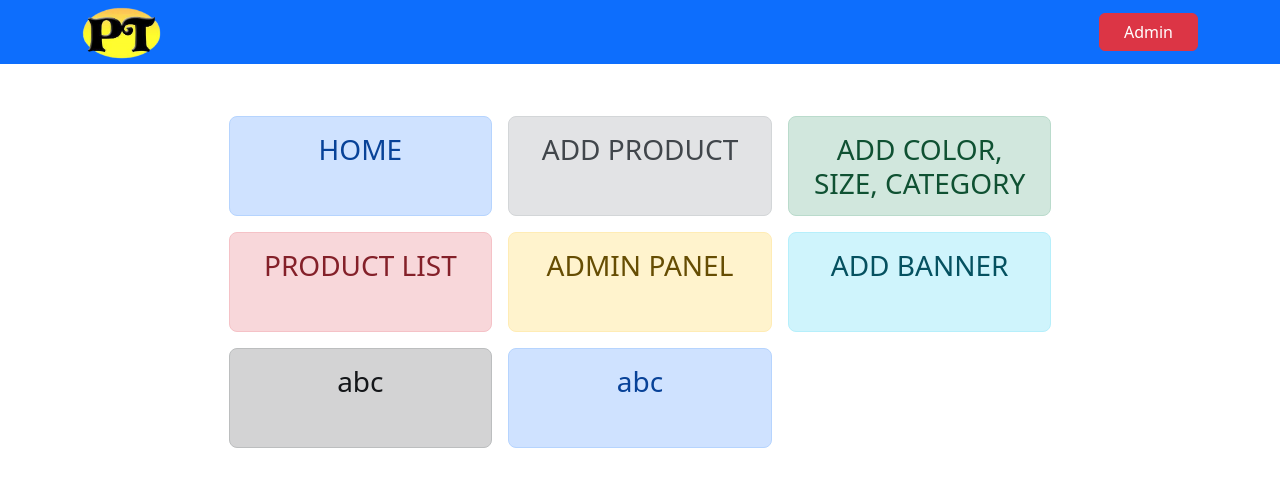
After one commit to riyaz5855/orders, a Flask app: page /sadmin in a window 1280 px wide. The commit adds this page. Shown: the top 487 px of the page. Run offline with Flask 2, Linux system fonts and the light colour scheme; a user stored in the database is signed in.

Commit message:
added admin

```diff
--- a/pt/main.py
+++ b/pt/main.py
@@ -1,4 +1,5 @@
-from flask import Flask, render_template, request, url_for, redirect
+from flask import Flask, render_template, request, url_for, redirect, abort, flash
+from flask_login import LoginManager, UserMixin, login_user, logout_user, login_required, current_user
 from flask_sqlalchemy import SQLAlchemy
 from flask_admin import Admin
 from flask_admin.contrib.sqla import ModelView
@@ -7,13 +8,24 @@ from datetime import datetime
 import random
 import ast
 
-
 # flask app and configs
 app = Flask(__name__)
 app.config['SQLALCHEMY_DATABASE_URI'] = 'sqlite:///database.db'
 app.config['SQLALCHEMY_TRACK_MODIFICATIONS'] = False
-app.secret_key = 'secret_key'
+app.secret_key = 'JzLkRtNqGpXyFbIhVuZe'
 db = SQLAlchemy(app)
+
+
+
+# define the user data model
+class User(UserMixin,db.Model):
+    id = db.Column(db.Integer, primary_key=True)
+    username = db.Column(db.String(20), unique=True, nullable=False)
+    email = db.Column(db.String(120), unique=True, nullable=False)
+    password = db.Column(db.String(60), nullable=False)
+    is_admin = db.Column(db.Boolean, default=False)
+    is_active = db.Column(db.Boolean, default=True)
+
 
 
 # define the form data model
@@ -53,13 +65,15 @@ class Product(db.Model):
     category = db.Column(db.String(50), nullable=False)
     sizes_prices = db.Column(db.String(200), nullable=False)
     colors = db.Column(db.String(1500), nullable=False)
-    description = db.Column(db.String(1500), nullable=False)
+    description = db.Column(db.String(150), nullable=False)
     imageAdd = db.Column(db.String(600), nullable=False)
 
 
-# create the database
-with app.app_context():
-    db.create_all()
+
+
+# # create the database
+# with app.app_context():
+#     db.create_all()
 
 
 # admin panel
@@ -69,6 +83,61 @@ admin.add_view(ModelView(Size, db.session))
 admin.add_view(ModelView(Product, db.session))
 admin.add_view(ModelView(Smry, db.session))
 admin.add_view(ModelView(Category, db.session))
+admin.add_view(ModelView(User, db.session))
+
+# # Manipulate the table
+# @app.route('/delete-user-table')
+# def delete_user_table():
+#     query = text('DROP TABLE IF EXISTS user;')
+#     db.session.execute(query)
+#     db.session.commit()
+#     return 'User table deleted'
+
+# Set up Flask-Login
+login_manager = LoginManager()
+login_manager.init_app(app)
+
+# Set up the user loader function
+@login_manager.user_loader
+def load_user(user_id):
+    return User.query.get(int(user_id))
+
+
+# Set up a login view
+@app.route('/login', methods=['GET', 'POST'])
+def login():
+    if current_user.is_authenticated and current_user.is_admin:  # Check if user is already authenticated
+        return redirect(url_for('sadmin'))
+    if request.method == "POST":
+        username = request.form["username"]
+        password = request.form["password"]
+        try:
+            user = User.query.filter_by(username=username).first()
+            if user:
+                if user.password == password:
+                    login_user(user)
+                    return redirect(url_for('sadmin'))
+        except ValueError as e:
+            flash(str(e))
+            return render_template('login.html')
+    return render_template('login.html')
+
+
+
+@login_required
+@app.route('/logout')
+def logout():
+    logout_user()
+    return redirect(url_for('home'))
+
+
+# admin login
+@app.route('/sadmin')
+@login_required
+def sadmin():
+    if not current_user.is_admin:
+        abort(403)
+    return render_template('sadmin.html')
 
 
 # home page
@@ -82,6 +151,7 @@ def home():
     category_data = Category.query.all()
     return render_template('home.html',products=products_stl,category_data=category_data)
 
+
 # contactus page
 @app.route('/contactus')
 def contactus():
@@ -89,8 +159,9 @@ def contactus():
 
 
 
-# product form
+# add product form
 @app.route('/form', methods=['POST','GET'])
+@login_required
 def form():
     if request.method == 'POST':
         name = request.form['name']
@@ -137,6 +208,7 @@ def form():
 
 # color size form
 @app.route('/colorsizeform', methods=['POST','GET'])
+@login_required
 def colorsizeform():
     if request.method == 'POST':
         if "color" in request.form.keys():
@@ -254,6 +326,7 @@ def receipt(odrname):
 
 # dsb page
 @app.route('/dsb')
+@login_required
 def dsb():
     products = Product.query.all()
     products_stl=[]
@@ -265,6 +338,7 @@ def dsb():
 
 # update page
 @app.route('/update/<int:id>', methods=['POST','GET'])
+@login_required
 def update(id):
     product = Product.query.get_or_404(id)
     if request.method == 'POST':
@@ -341,6 +415,7 @@ def update(id):
 
 # delete page
 @app.route('/delete/<int:id>', methods=['POST','GET'])
+@login_required
 def delete(id):
     product = Product.query.get_or_404(id)
     # delete existing image
@@ -369,6 +444,20 @@ def stl(product):
 
 
 
+# Define a Flask view for the '/admin' endpoint
+@app.route('/admin')
+@login_required
+def admin():
+    if current_user.is_authenticated and current_user.is_admin:
+        # Render the default Flask-Admin index template
+        return redirect('/admin/')
+    else:
+        # Redirect non-admin users to the login page
+        return redirect(url_for('login'))
+
+
+
+
 if __name__ == '__main__':
     # db.create_all()
     app.run(debug=True)
--- a/pt/templates/base.html
+++ b/pt/templates/base.html
@@ -25,6 +25,11 @@
         <span class="navbar-toggler-icon"></span>
       </button>
       <div class="collapse navbar-collapse" id="navbarNav">
+        <ul class="navbar-nav ms-auto">
+          <li class="nav-item">
+            <a class="btn btn-danger ms-1 px-4" href="{{ url_for('sadmin') }}">Admin</a>
+          </li>
+      </ul>
         <!--
           <ul class="navbar-nav ms-auto">
           <li class="nav-item">
--- a/pt/templates/form.html
+++ b/pt/templates/form.html
@@ -6,8 +6,8 @@
 
 <div class="container">
   <div class="row justify-content-center">
-    <h1 class="mt-2">Product Form</h1>
     <div class="col-md-7">
+      <h1 class="mt-2">Product Form</h1>
 
       <form enctype="multipart/form-data" method="POST" action="{{ url_for('form') }}">
         <!-- name -->
--- /dev/null
+++ b/pt/templates/sadmin.html
@@ -0,0 +1,46 @@
+{% extends 'base.html' %} {% block body %}
+
+
+<style>
+  .child-div {
+    height: 100px; /* set a fixed height here */
+  }
+
+</style>
+
+<div class="container mt-5">
+  <div class="row justify-content-center">
+    <div class="col-9">
+      <div class="row g-2">
+        <div class="col-4">
+          <a href="{{ url_for('home') }}" class="py-auto child-div rounded-3 btn d-block alert alert-primary m-1 text-center"><h3>HOME</h3></a>
+        </div>
+        <div class="col-4">
+          <a href="{{ url_for('form') }}" class="py-auto child-div rounded-3 btn d-block alert alert-secondary m-1 text-center"><h3>ADD PRODUCT</h3></a>
+        </div>
+        <div class="col-4">
+          <a href="{{ url_for('colorsizeform') }}" class="py-auto child-div rounded-3 btn d-block alert alert-success m-1 text-center"><h3>ADD COLOR, SIZE, CATEGORY</h3></a>
+        </div>
+        <div class="col-4">
+          <a href="{{ url_for('dsb') }}" class="py-auto child-div rounded-3 btn d-block alert alert-danger m-1 text-center"><h3>PRODUCT LIST</h3></a>
+        </div>
+        <div class="col-4">
+          <a href="{{ url_for('admin') }}" class="py-auto child-div rounded-3 btn d-block alert alert-warning m-1 text-center"><h3>ADMIN PANEL</h3></a>
+        </div>
+        <div class="col-4">
+          <a href="# " class="py-auto child-div rounded-3 btn d-block alert alert-info m-1 text-center"><h3>ADD BANNER</h3></a>
+        </div>
+        <div class="col-4">
+          <div class="py-auto child-div rounded-3 alert alert-dark m-1 text-center"><h3>abc</h3></div>
+        </div>
+        <div class="col-4">
+          <div class="py-auto child-div rounded-3 alert alert-primary m-1  text-center"><h3>abc</h3></div>
+        </div>
+      </div>
+    </div>
+  </div>
+</div>
+
+
+
+{% endblock body %}
```
Also changed, not shown: pt/templates/home.html (+9 -10 lines), pt/templates/login.html (added, +26 -0 lines), pt/templates/order.html (+1 -21 lines), pt/test.html (deleted, +0 -31 lines), pt/instance/database.db.
